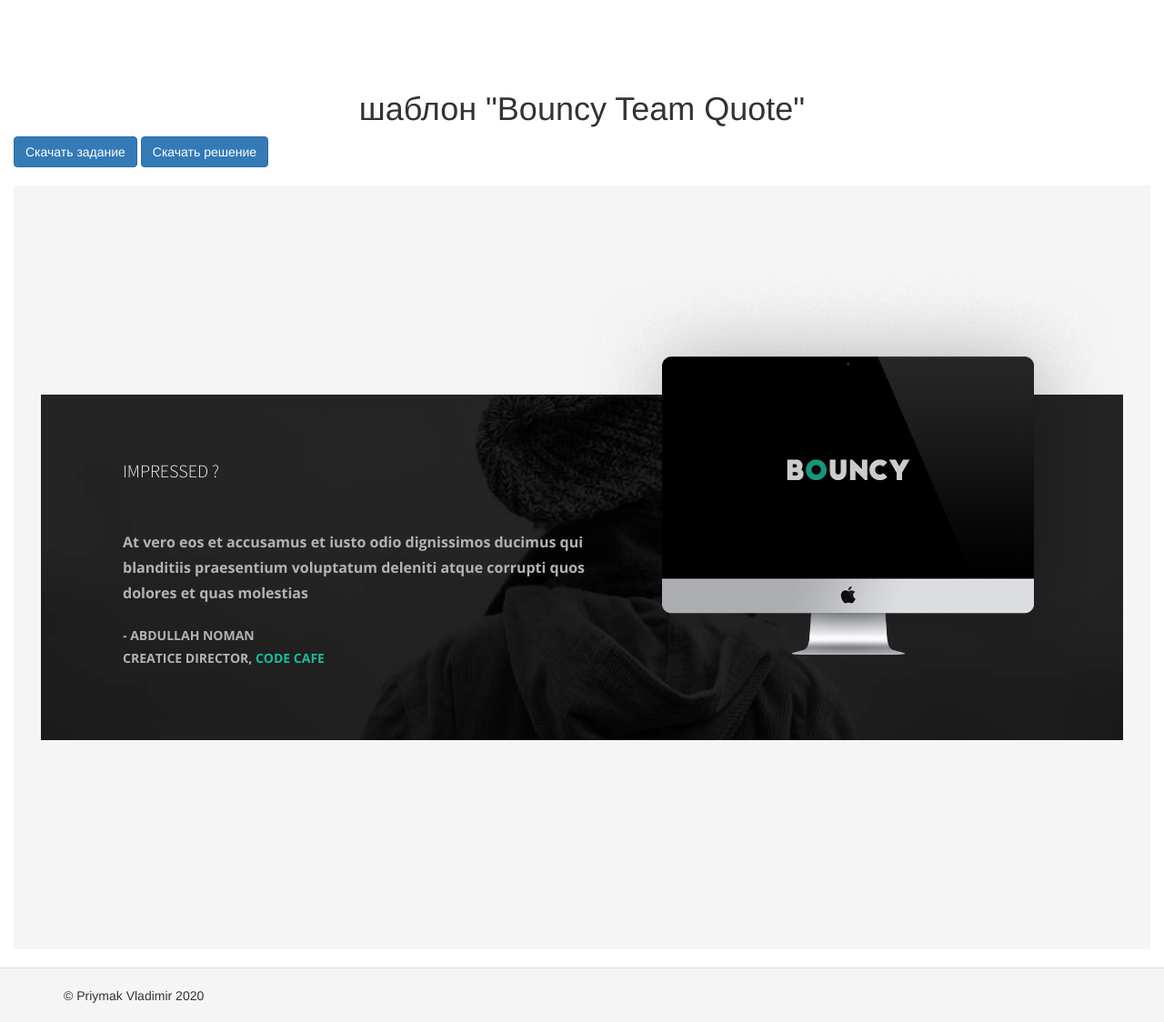
After one commit to PriymakVl/lesson_task, a Yii app: template views/css/templates/easy/bouncy_team_quote.php in a window 1280 px wide. The commit adds this page. Shown: the whole page at 91% size. Run offline with PHP 8.4 and a stand-in for Yii, Linux system fonts and the light colour scheme; the template is opened without the code that fills it, so the values that code supplies are empty; some libraries are stand-ins or nearby versions.

Commit message:
add template bouncy team quote

```diff
--- /dev/null
+++ b/views/css/templates/easy/bouncy_team_quote.php
@@ -0,0 +1,29 @@
+<?php
+	use yii\helpers\Html;
+	$this->registerCssFile('https://fonts.googleapis.com/css2?family=Open+Sans:ital,wght@0,700;1,400&family=Source+Sans+Pro:wght@300&display=swap');
+	$this->registerCssFile('/css/templates/easy_templates/bouncy_team_quote.css');
+
+	$this->title = 'шаблон "Bouncy Team Quote"';
+	$this->params['breadcrumbs'][] = ['label' => 'Легкие шаблоны', 'url' => ['/css/templates/easy']];
+	$this->params['breadcrumbs'][] = $this->title;
+ ?>
+
+<h1><?= $this->title ?></h1>
+
+ <?= Html::a('Скачать задание', ['/tasks/css/templates/bouncy_team_quote_task.rar'], ['class' => 'btn btn-primary']) ?>
+ <?= Html::a('Скачать решение', ['/solutions/css/templates/bouncy_team_quote_solution.rar'], ['class' => 'btn btn-primary']) ?>
+
+<div class="window-task">
+
+<!-- Bouncty Team Quote -->
+<div class="quote">
+	<div class="quote__content">
+		<div class="quote__title">Impressed ?</div>
+		<div class="quote__text">At vero eos et accusamus et iusto odio dignissimos ducimus qui blanditiis praesentium voluptatum deleniti atque corrupti quos dolores et quas molestias</div>
+		<div class="quote__author">- Abdullah Noman</div>
+		<div class="quote__prof">Creatice Director, <span>Code Cafe</span></div>
+	</div>
+	<?=Html::img('/images/css/templates/bouncy_team_quote/bouncy.png', ['class' => 'quote__img']) ?>
+</div>
+
+</div>
--- a/views/css/templates/easy/index.php
+++ b/views/css/templates/easy/index.php
@@ -40,6 +40,10 @@
 		<span class="menu-points">background-img, background-size, float</span>
 	</li>
 	<li>
+		<?= Html::a('Bouncy Team Quote', ['template', 'level' => 'easy', 'name' => 'bouncy_team_quote']) ?>
+		<span class="menu-points">background-img, position absolute</span>
+	</li>
+	<li>
 		<?= Html::a('Black Faq', ['template', 'level' => 'easy', 'name' => 'black_faq']) ?>
 		<span class="menu-points">google fonts, psevdo class</span>
 	</li>
--- /dev/null
+++ b/web/css/templates/easy_templates/bouncy_team_quote.css
@@ -0,0 +1,63 @@
+* {
+	padding: 0;
+	margin: 0;
+	box-sizing: border-box;
+}
+
+.quote {
+	max-width: 1360px;
+	height: 380px;
+	margin: 200px auto;
+	position: relative;
+	background: url(/images/css/templates/bouncy_team_quote/bg.jpg) no-repeat;
+	background-size: cover;
+}
+
+.quote__content {
+	max-width: 600px;
+	padding: 70px 0 0 90px;
+}
+
+.quote__title {
+	margin-bottom: 50px;
+	text-transform: uppercase;
+	color: #f3f3f3;
+    font-family: 'Source Sans Pro', sans-serif;
+	font-size: 20px;
+	font-weight: 300;
+}
+
+.quote__text {
+	margin-bottom: 20px;
+	color: #b2b3b3;
+    font-family: 'Open Sans', sans-serif;
+	line-height: 28px;
+	font-size: 16px;
+}
+
+.quote__author {
+	text-transform: uppercase;
+	line-height: 25px;
+	color: #b2b3b3;
+    font-family: 'Open Sans', sans-serif;
+    font-size: 14px;
+    font-weight: 700;
+}
+
+.quote__prof {
+	text-transform: uppercase;
+	line-height: 25px;
+	color: #b2b3b3;
+    font-family: 'Open Sans', sans-serif;
+    font-size: 14px;
+}
+
+.quote__prof span {
+	color: #19bd9a;
+}
+
+.quote__img {
+	position: absolute;
+	top: -135px;
+	right: 0;
+}
```
Also changed, not shown: web/images/css/templates/bouncy_team_quote/bg.jpg (added), web/images/css/templates/bouncy_team_quote/bouncy.png (added), 2 other files.
